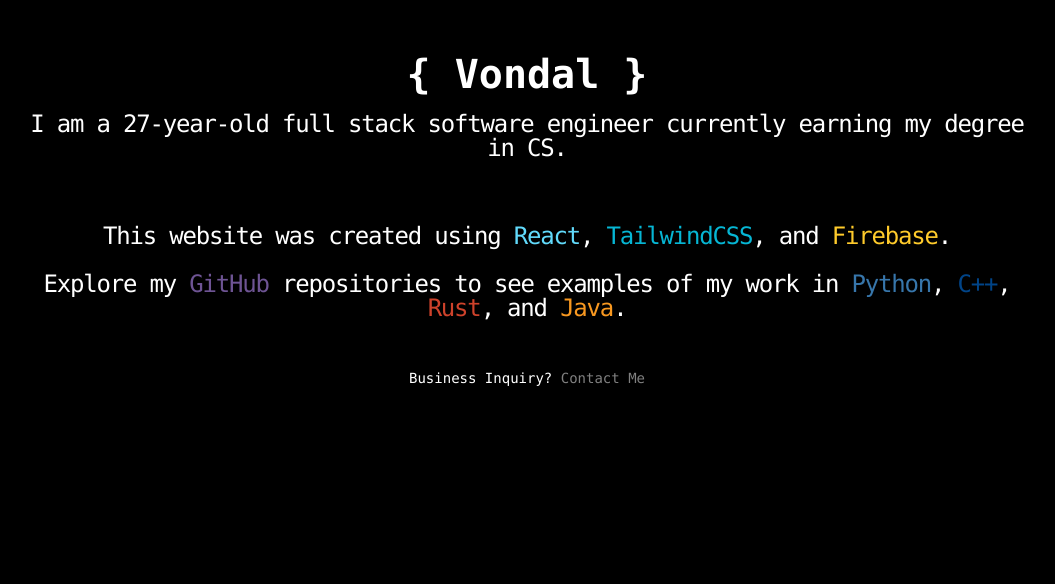
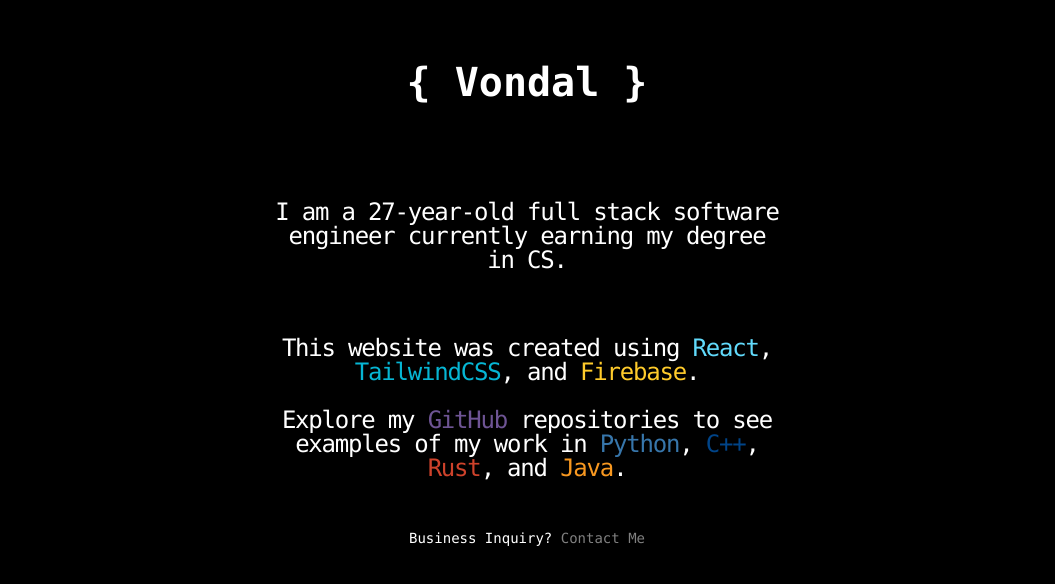
Before and after one commit to JThomasDevs/vondal.dev, a React app in the folder website/: page / in a window 1280 px wide. Shown: the whole page, without its empty margins (113-1168 px from the left). Built offline with nearby package versions, Linux system fonts and the light colour scheme.

Commit message:
formatting changes

```diff
--- a/website/src/pages/Construction.js
+++ b/website/src/pages/Construction.js
@@ -12,7 +12,7 @@
             { header }
             <HomeButton />
             <div className="bg-black font-mono text-center flex-col items-center justify-center">
-                <p className="text-content-text tracking-tighter leading-6 flex-col text-center pl-10vw pr-10vw pt-4">
+                <p className="text-content-text tracking-tighter leading-6 flex-col text-center body-text pt-4">
                     This Page is Under Construction
                 </p>
                 <BusinessContact />
--- a/website/src/pages/HomePage.js
+++ b/website/src/pages/HomePage.js
@@ -3,13 +3,13 @@
 export default function HomePage() {
     return (
         <div className="bg-black font-mono text-center flex-col items-center justify-center scale-100">
-            <h1 className="text-header-text font-semibold pt-6 pb-2">
+            <h1 className="text-header-text font-semibold pt-8 pb-2">
                 {'{ Vondal }'}
             </h1>
-            <h2 className="text-content-text tracking-tighter leading-6 flex-col text-center pl-10vw pr-10vw pt-0 pb-8">
+            <h2 className="text-content-text tracking-tighter leading-6 flex-col text-center body-text pt-20 pb-8">
                 I am a 27-year-old full stack software engineer currently earning my degree in CS.
             </h2>
-            <p className="text-content-text tracking-tighter leading-6 flex-col text-center pl-10vw pr-10vw pt-8 pb-4">
+            <p className="text-content-text tracking-tighter leading-6 flex-col text-center body-text pt-8 pb-4">
                 <div className="pb-6">
                     This website was created using <a target="_blank" rel="noreferrer" href="https://react.dev/" className="text-react hover:underline">React</a>, <a target="_blank" rel="noreferrer" href="https://tailwindcss.com/" className="text-tailwind hover:underline">TailwindCSS</a>, and <a target="_blank" rel="noreferrer" href="https://firebase.google.com/" className="text-firebase hover:underline">Firebase</a>.
                 </div>
--- a/website/src/pages/PythonPage.js
+++ b/website/src/pages/PythonPage.js
@@ -13,7 +13,7 @@
                 {'{'}&nbsp;<a href="https://www.python.org" target="_blank" rel="noreferrer" className="hover:underline">Python</a>&nbsp;{'}'}
             </h1>
             <HomeButton />
-            <p className="text-content-text tracking-tighter leading-6 flex-col text-center pl-10vw pr-10vw pt-8 pb-4">
+            <p className="text-content-text tracking-tighter leading-6 flex-col text-center body-text pt-8 pb-4">
                 <span className="text-python">Python</span> is the first programming language I learned and is the language that I have worked with the most.
                 <br />
                 <br />
--- a/website/src/styles.css
+++ b/website/src/styles.css
@@ -10,3 +10,9 @@
     margin: 0;
     padding-top: 20px;
 }
+
+.body-text {
+    min-width: 280px;
+    padding-left: 30vw;
+    padding-right: 30vw;
+}
```
